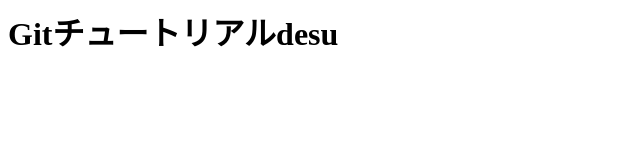
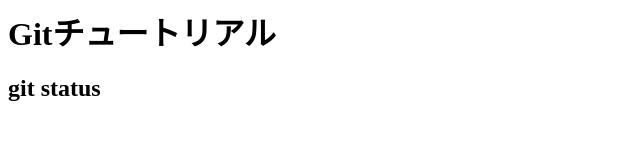
Before and after one commit to a8st7ur7ia7s/git_tutorial, a plain HTML site: page index.html in a window 1280 px wide. Shown: the whole page, without its empty margins (0-640 px from the left). Drawn offline with Linux system fonts and the light colour scheme.

```diff
--- a/index.html
+++ b/index.html
@@ -1 +1,2 @@
-<h1>Gitチュートリアルdesu</h1>
+<h1>Gitチュートリアル</h1>
+<h2>git status</h2>
```
